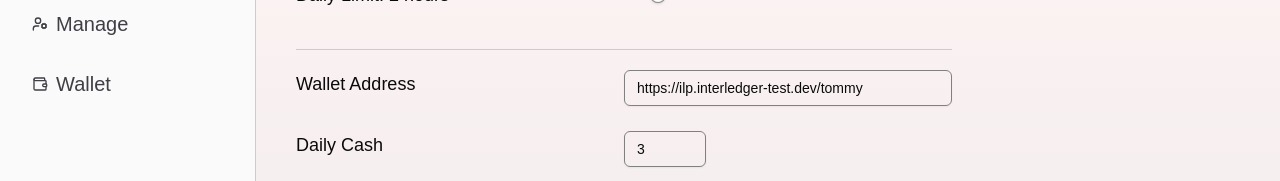
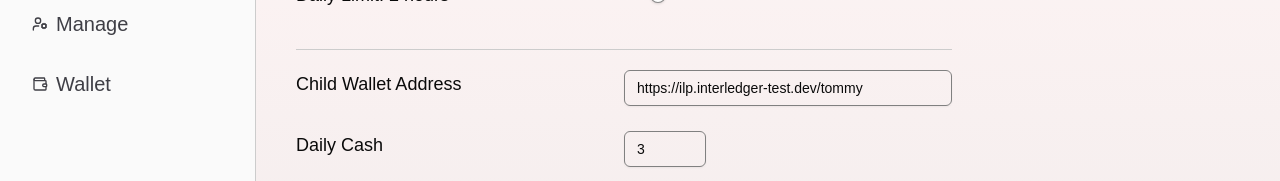
Before and after one commit to HackJanitors/logout, a Next.js app in the folder frontend/: page /admin in a window 1280 px wide. Shown: the part 168-349 px from the top of the page. Built offline with nearby package versions, Linux system fonts and the light colour scheme; no server answers.

Commit message:
Change label to be clearer in admin

```diff
--- a/frontend/src/app/admin/page.js
+++ b/frontend/src/app/admin/page.js
@@ -76,7 +76,7 @@ export default function Admin() {
                 </div>
                 <div className="grid grid-cols-3">
                     <label>
-                        Wallet Address
+                        Child Wallet Address
                     </label>
                     <Input type="walletAddress" placeholder="New Wallet Address" className="w-full" value={plan.childWalletId} onChange={(e) => {
                         const val = e.target.value;
```
